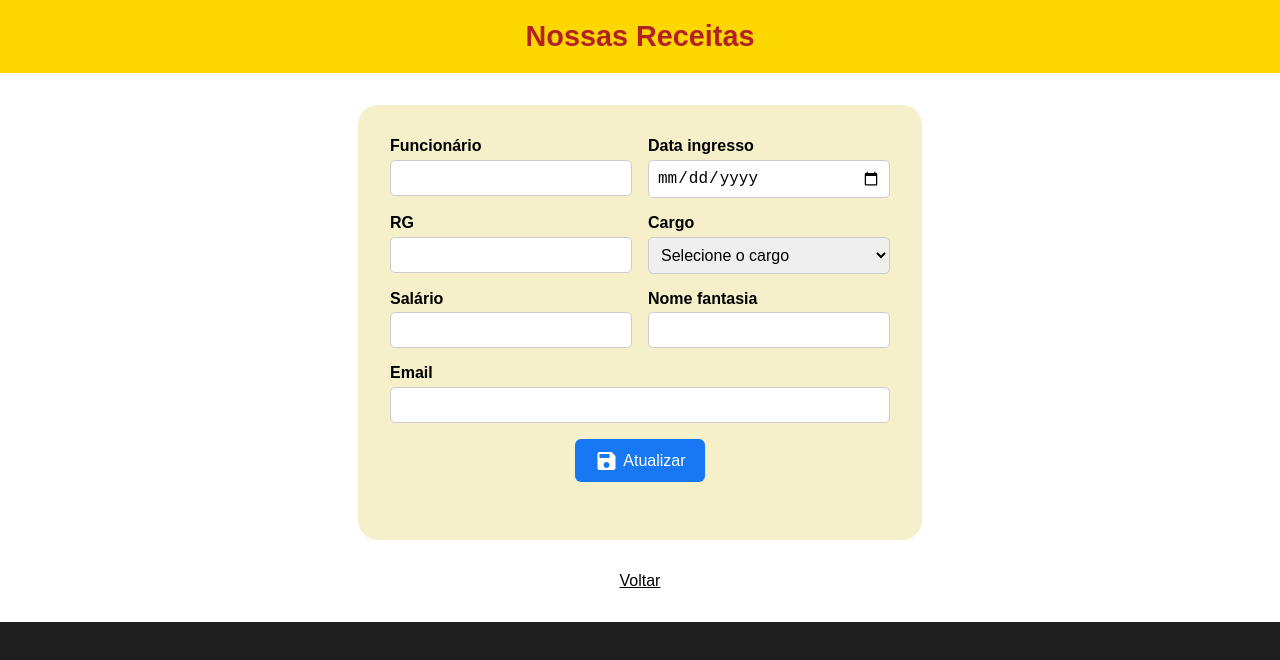
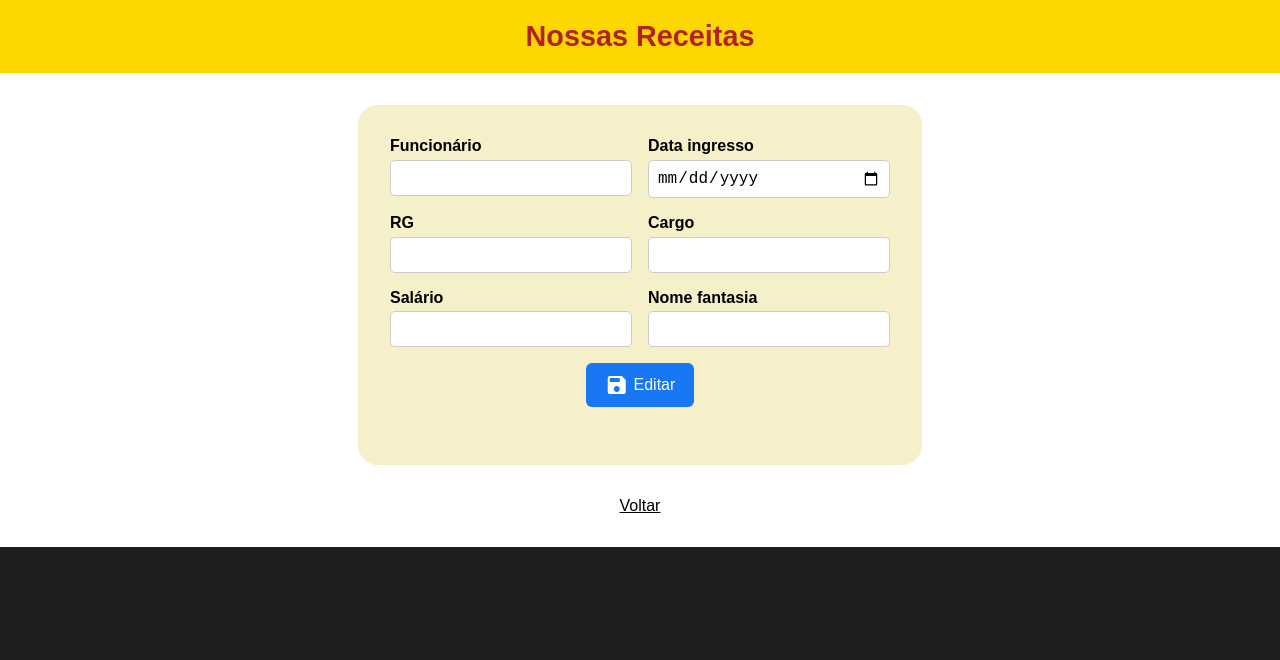
Before and after one commit to AugustoP-C/nossasReceitas_front-end, a website: page perfilAdm/editarFuncionario/editar.html in a window 1280 px wide. Drawn offline with Linux system fonts and the light colour scheme.

Commit message:
confia, qeu o pai ta monstro hj

```diff
--- a/perfilAdm/criarFuncionario/script.js
+++ b/perfilAdm/criarFuncionario/script.js
@@ -14,7 +14,6 @@ document
         .value.replace(/[^0-9.,-]/g, "")
         .replace(",", "."),
       nome_fantasia: document.getElementById("nome_fantasia").value,
-      email: document.getElementById("email").value,
     };
 
     const msgEl = document.getElementById("mensagem");
--- a/perfilAdm/editarFuncionario/editar.html
+++ b/perfilAdm/editarFuncionario/editar.html
@@ -45,13 +45,7 @@
           </div>
           <div class="half">
             <label for="id_cargo">Cargo</label>
-            <select id="id_cargo" name="id_cargo" required>
-              <option value="">Selecione o cargo</option>
-              <option value="1">Administrador</option>
-              <option value="2">Cozinheiro</option>
-              <option value="3">Degustador</option>
-              <option value="4">Editor</option>
-            </select>
+            <input type="text" id="id_cargo" name="id_cargo" required />
           </div>
         </div>
 
@@ -71,13 +65,8 @@
           </div>
         </div>
 
-        <div class="form-group">
-          <label for="email">Email</label>
-          <input type="email" id="email" name="email" required />
-        </div>
-
         <button type="submit" class="btn-salvar">
-          <span class="material-icons">save</span> Atualizar
+          <span class="material-icons">save</span> Editar
         </button>
 
         <div class="msg" id="mensagem"></div>
--- a/perfilAdm/editarFuncionario/script.js
+++ b/perfilAdm/editarFuncionario/script.js
@@ -14,7 +14,6 @@ document
         .value.replace(/[^0-9.,-]/g, "")
         .replace(",", "."),
       nome_fantasia: document.getElementById("nome_fantasia").value,
-      email: document.getElementById("email").value,
     };
 
     const msgEl = document.getElementById("mensagem");
```
Also changed, not shown: perfilAdm/criarFuncionario/funcionario.html (+1 -12 lines).
